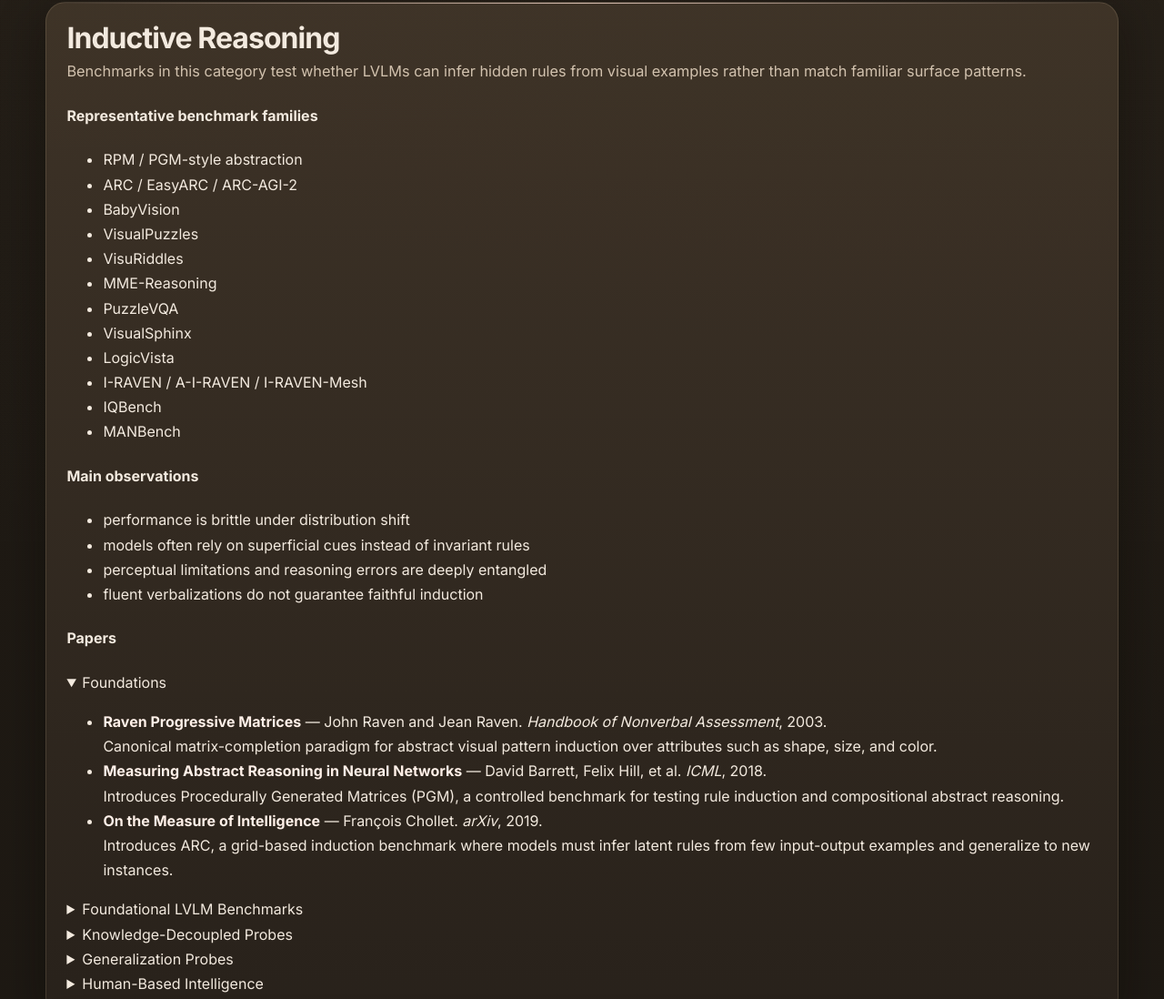
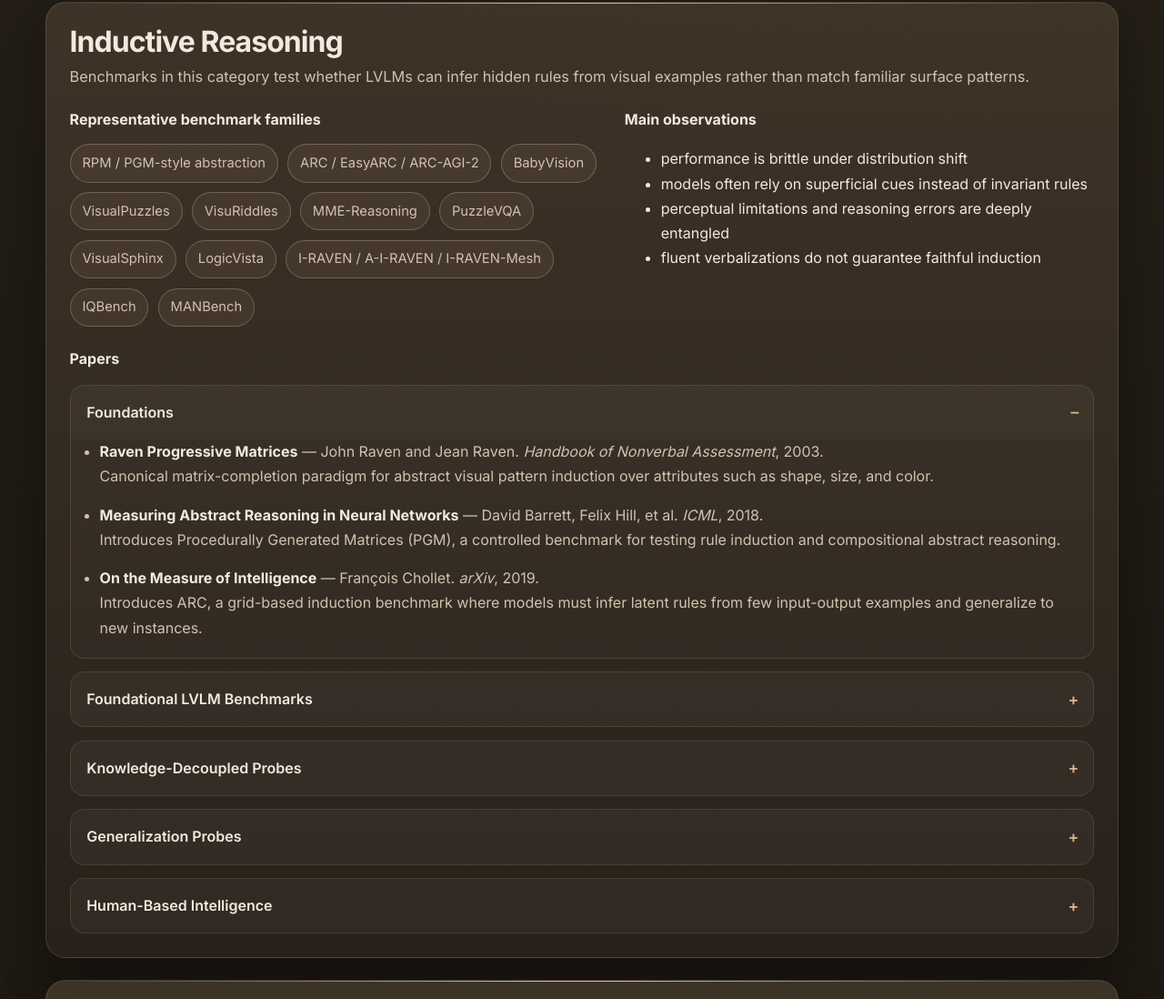
Before and after one commit to marialymperaiou/awesome-visual-puzzles, a plain HTML site: page index.html in a window 1280 px wide. Shown: the part 3420-4518 px from the top of the page at 91% size. Drawn offline with Linux system fonts and the light colour scheme.

Commit message:
Update style.css

```diff
--- a/style.css
+++ b/style.css
@@ -523,3 +523,116 @@ strong {
     width: min(100% - 1rem, var(--max-width));
   }
 }
+
+.detailed-stack {
+  gap: 1.5rem;
+}
+
+.detailed-panel {
+  padding: 1.6rem;
+}
+
+.detailed-panel > h3 {
+  margin-bottom: 0.5rem;
+}
+
+.category-meta {
+  display: grid;
+  grid-template-columns: 1.15fr 1fr;
+  gap: 1rem;
+  margin-top: 1.2rem;
+}
+
+.meta-block h4,
+.papers-wrap h4 {
+  margin: 0 0 0.8rem;
+  font-size: 1rem;
+  color: var(--text);
+}
+
+.chip-list {
+  display: flex;
+  flex-wrap: wrap;
+  gap: 0.65rem;
+  list-style: none;
+  padding: 0;
+  margin: 0;
+}
+
+.chip-list li {
+  margin: 0;
+  padding: 0.48rem 0.8rem;
+  border-radius: 999px;
+  background: rgba(216, 179, 139, 0.08);
+  border: 1px solid var(--border-strong);
+  color: var(--muted);
+  font-size: 0.92rem;
+}
+
+.papers-wrap {
+  margin-top: 1.4rem;
+}
+
+.paper-group {
+  margin-top: 0.9rem;
+  border: 1px solid var(--border);
+  border-radius: var(--radius-md);
+  background: rgba(255, 255, 255, 0.02);
+  overflow: hidden;
+}
+
+.paper-group summary {
+  cursor: pointer;
+  list-style: none;
+  padding: 1rem 1.1rem;
+  font-weight: 600;
+  color: var(--text);
+  background: rgba(255, 255, 255, 0.02);
+  position: relative;
+}
+
+.paper-group summary::-webkit-details-marker {
+  display: none;
+}
+
+.paper-group summary::after {
+  content: "+";
+  position: absolute;
+  right: 1rem;
+  top: 50%;
+  transform: translateY(-50%);
+  color: var(--accent-soft);
+  font-size: 1.1rem;
+}
+
+.paper-group[open] summary::after {
+  content: "–";
+}
+
+.paper-list {
+  margin: 0;
+  padding: 0 1.4rem 1.2rem 2rem;
+}
+
+.paper-list li {
+  color: var(--muted);
+  margin-bottom: 0.95rem;
+}
+
+.paper-list li:last-child {
+  margin-bottom: 0;
+}
+
+.paper-list strong {
+  color: var(--text);
+}
+
+.paper-list em {
+  font-style: italic;
+}
+
+@media (max-width: 900px) {
+  .category-meta {
+    grid-template-columns: 1fr;
+  }
+}
```
